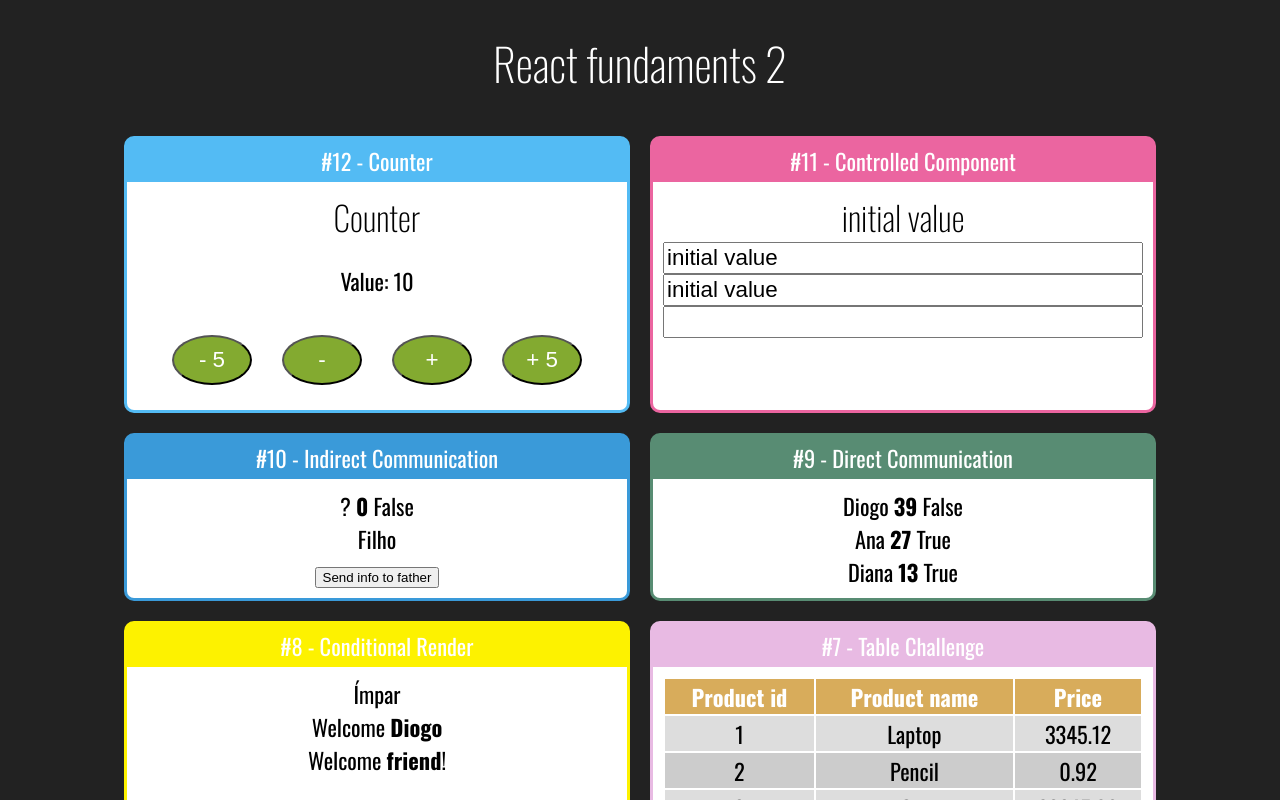
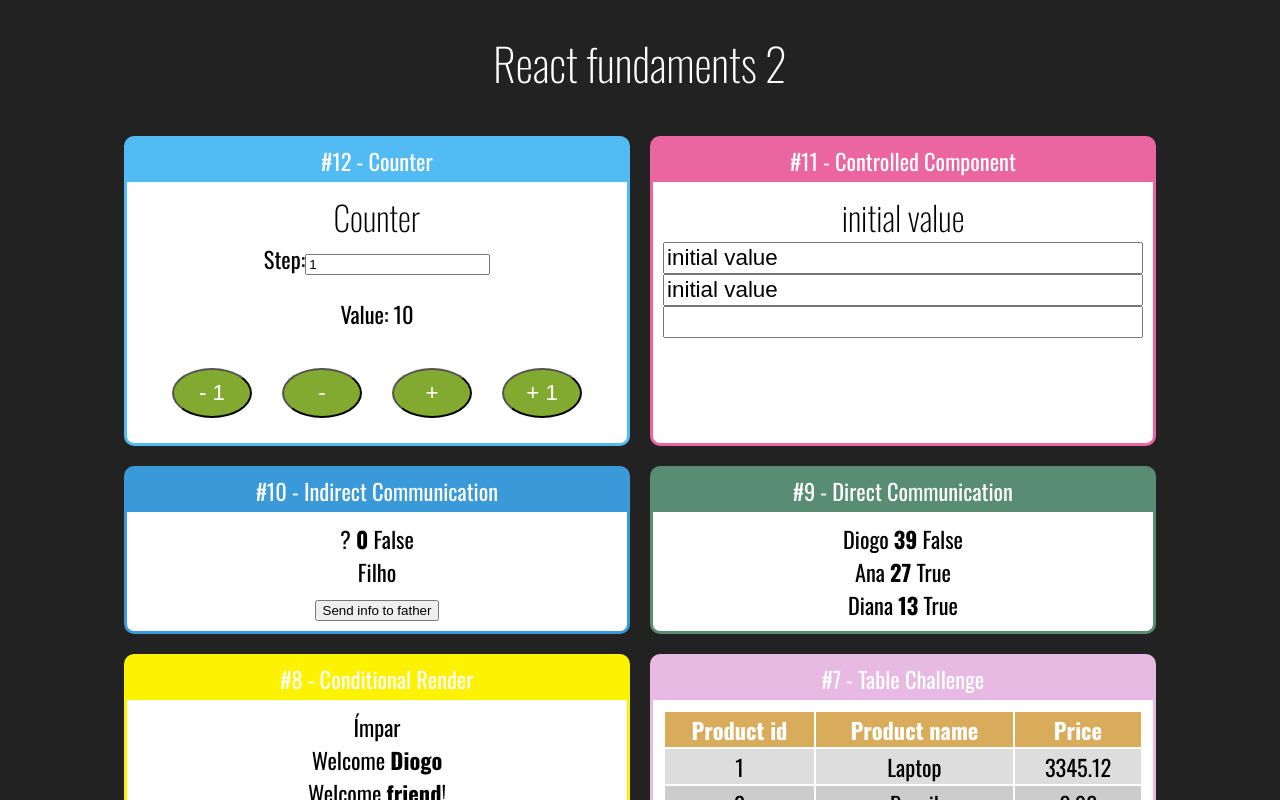
Before and after one commit to Dluks82/react-redux, a React (Create React App) app: page / in a window 1280 px wide. Shown: the top 800 px of the page. Built offline with nearby package versions, Linux system fonts and the light colour scheme.

Commit message:
lesson 38 - refactoring Counter

```diff
--- a/src/App.jsx
+++ b/src/App.jsx
@@ -23,7 +23,7 @@ const App = (_) => {
 
       <div className="Cards">
         <Card title="#12 - Counter" color="#53BBF4">
-          <Counter initialNumber={10} step={5} />
+          <Counter initialNumber={10} />
         </Card>
 
         <Card title="#11 - Controlled Component" color="#EB65A0">
--- /dev/null
+++ b/src/components/counter/Buttons.jsx
@@ -0,0 +1,14 @@
+import React from "react";
+
+const Buttons = (props) => {
+  return (
+    <div>
+      <button onClick={(_) => props.dec(props.step)}>- {props.step}</button>
+      <button onClick={(_) => props.dec(1)}>-</button>
+      <button onClick={(_) => props.inc(1)}>+</button>
+      <button onClick={(_) => props.inc(props.step)}>+ {props.step}</button>
+    </div>
+  );
+};
+
+export default Buttons;
--- a/src/components/counter/Counter.jsx
+++ b/src/components/counter/Counter.jsx
@@ -1,10 +1,13 @@
 import React, { Component } from "react";
+import Buttons from "./Buttons";
 import "./Counter.css";
+import Display from "./Display";
+import StepForm from "./StepForm";
 
 class Counter extends Component {
   state = {
     number: this.props.initialNumber || 0,
-    step: this.props.step || 1,
+    step: 1,
   };
 
   inc = (step) => {
@@ -19,19 +22,19 @@ class Counter extends Component {
     });
   };
 
+  setStep = (newStep) => {
+    this.setState({
+      step: newStep,
+    });
+  };
+
   render() {
     return (
       <div className="Counter">
         <h2>Counter</h2>
-        <p>Value: {this.state.number}</p>
-        <button onClick={(_) => this.dec(this.state.step)}>
-          - {this.state.step}
-        </button>
-        <button onClick={(_) => this.dec(1)}>-</button>
-        <button onClick={(_) => this.inc(1)}>+</button>
-        <button onClick={(_) => this.inc(this.state.step)}>
-          + {this.state.step}
-        </button>
+        <StepForm value={this.state.step} setStep={this.setStep} />
+        <Display number={this.state.number} />
+        <Buttons step={this.state.step} dec={this.dec} inc={this.inc} />
       </div>
     );
   }
--- /dev/null
+++ b/src/components/counter/Display.jsx
@@ -0,0 +1,11 @@
+import React from "react";
+
+const Display = (props) => {
+  return (
+    <div>
+      <p>Value: {props.number}</p>
+    </div>
+  );
+};
+
+export default Display;
--- /dev/null
+++ b/src/components/counter/StepForm.jsx
@@ -0,0 +1,16 @@
+import React from "react";
+
+const StepForm = (props) => {
+  return (
+    <div>
+      <label htmlFor="stepInput">Step:</label>
+      <input
+        type="number"
+        value={props.value}
+        onChange={(e) => props.setStep(+e.target.value)}
+      />
+    </div>
+  );
+};
+
+export default StepForm;
```
